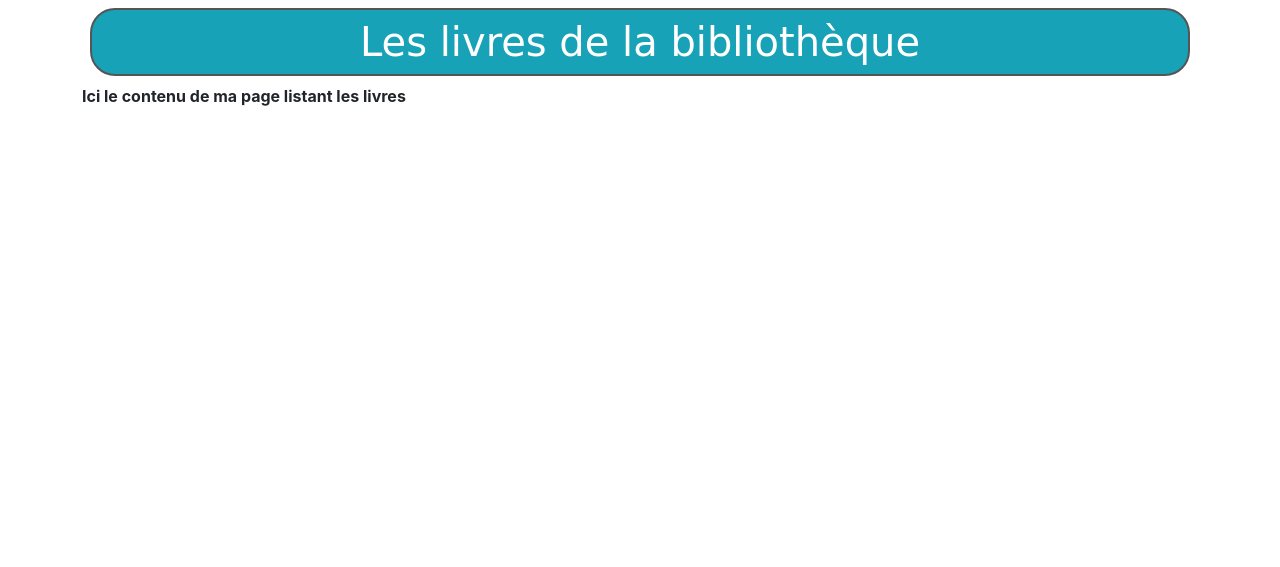
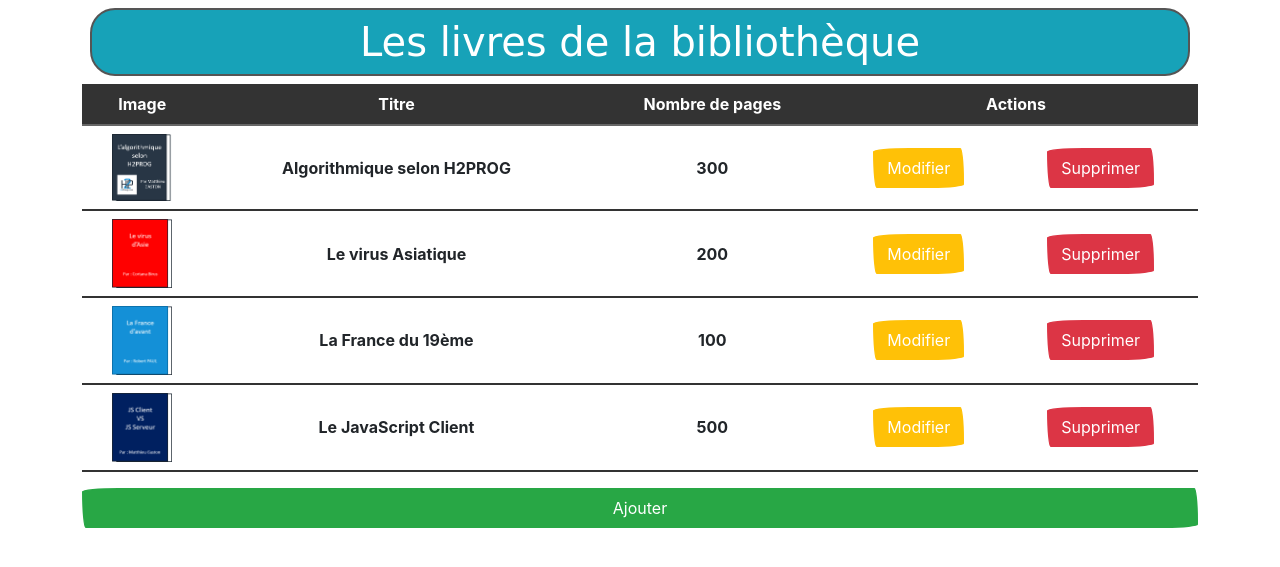
Before and after one commit to Masamune42/php_mvc_udemy, a PHP site: page /livres.php in a window 1280 px wide. Shown: the part 60-627 px from the top of the page. Run offline with PHP 8.4, Linux system fonts and the light colour scheme; some web fonts are replaced.

Commit message:
Cours 12 et 13

```diff
--- /dev/null
+++ b/Livre.class.php
@@ -0,0 +1,99 @@
+<?php
+
+class Livre
+{
+    private $id;
+    private $titre;
+    private $nbPages;
+    private $image;
+
+    public function __construct($id, $titre, $nbPages, $image)
+    {
+        $this->id = $id;
+        $this->titre = $titre;
+        $this->nbPages = $nbPages;
+        $this->image = $image;
+    }
+
+
+
+    /**
+     * Get the value of id
+     */
+    public function getId()
+    {
+        return $this->id;
+    }
+
+    /**
+     * Set the value of id
+     *
+     * @return  self
+     */
+    public function setId($id)
+    {
+        $this->id = $id;
+
+        return $this;
+    }
+
+    /**
+     * Get the value of titre
+     */
+    public function getTitre()
+    {
+        return $this->titre;
+    }
+
+    /**
+     * Set the value of titre
+     *
+     * @return  self
+     */
+    public function setTitre($titre)
+    {
+        $this->titre = $titre;
+
+        return $this;
+    }
+
+    /**
+     * Get the value of nbPages
+     */
+    public function getNbPages()
+    {
+        return $this->nbPages;
+    }
+
+    /**
+     * Set the value of nbPages
+     *
+     * @return  self
+     */
+    public function setNbPages($nbPages)
+    {
+        $this->nbPages = $nbPages;
+
+        return $this;
+    }
+
+    /**
+     * Get the value of image
+     */
+    public function getImage()
+    {
+        return $this->image;
+    }
+
+    /**
+     * Set the value of image
+     *
+     * @return  self
+     */
+    public function setImage($image)
+    {
+        $this->image = $image;
+
+        return $this;
+    }
+}
--- a/livres.php
+++ b/livres.php
@@ -1,6 +1,32 @@
-<?php ob_start() ?>
+<?php
+require_once "Livre.class.php";
+$l1 = new Livre(1, "Algorithmique selon H2PROG", 300, "algo.png");
+$l2 = new Livre(2, "Le virus Asiatique", 200, "virus.png");
+$l3 = new Livre(3, "La France du 19ème", 100, "france.png");
+$l4 = new Livre(4, "Le JavaScript Client", 500, "JS.png");
 
-Ici le contenu de ma page listant les livres
+$livres = [$l1, $l2, $l3, $l4];
+ob_start()
+?>
+
+<table class="table text-center">
+    <tr class="table-dark">
+        <th>Image</th>
+        <th>Titre</th>
+        <th>Nombre de pages</th>
+        <th colspan="2">Actions</th>
+    </tr>
+    <?php for ($i = 0; $i < count($livres); $i++) : ?>
+    <tr>
+        <td class="align-middle"><img src="public/images/<?= $livres[$i]->getImage(); ?>" width="60px;"></td>
+        <td class="align-middle"><?= $livres[$i]->getTitre(); ?></td>
+        <td class="align-middle"><?= $livres[$i]->getNbPages(); ?></td>
+        <td class="align-middle"><a href="" class="btn btn-warning">Modifier</a></td>
+        <td class="align-middle"><a href="" class="btn btn-danger">Supprimer</a></td>
+    </tr>
+    <?php endfor ?>
+</table>
+<a href="" class="btn btn-success d-block">Ajouter</a>
 
 <?php
 $titre = "Les livres de la bibliothèque";
```
Also changed, not shown: public/images/JS.png (added), public/images/algo.png (added), public/images/france.png (added), public/images/virus.png (added).
